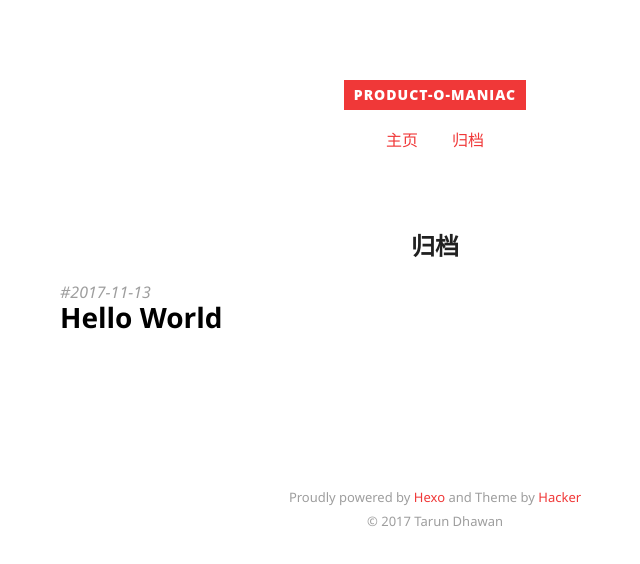
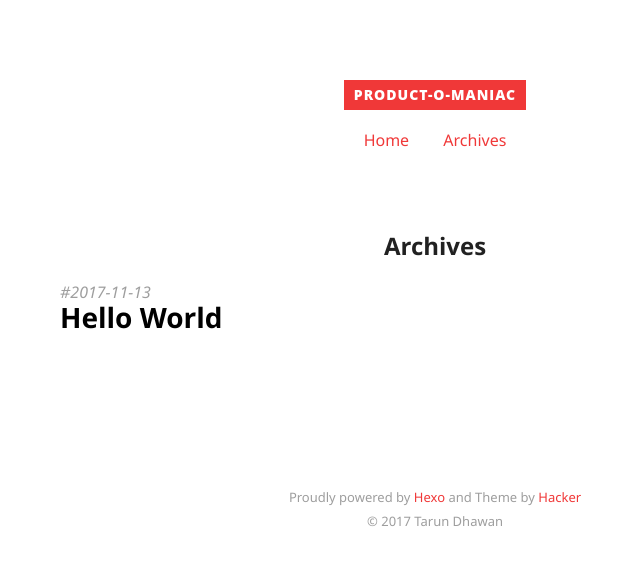
Before and after one commit to Tarunn/tarunn.github.io, a plain HTML site: page archives/index.html in a window 1280 px wide. Shown: the whole page, without its empty margins (205-845 px from the left). Drawn offline with Linux system fonts and the light colour scheme.

Commit message:
Site updated: 2017-11-13 22:59:14

```diff
--- a/archives/index.html
+++ b/archives/index.html
@@ -3,7 +3,7 @@
 <head>
   <meta charset="utf-8">
 
-  <title>归档 | Product-O-Maniac</title>
+  <title>Archives | Product-O-Maniac</title>
 
 
   <meta name="author" content="Tarun Dhawan">
@@ -45,9 +45,9 @@
   <nav class="site-navigation">
     <ul>
 
-        <li><a href="/">主页</a></li>
+        <li><a href="/">Home</a></li>
 
-        <li><a href="/archives">归档</a></li>
+        <li><a href="/archives">Archives</a></li>
 
     </ul>
   </nav>
@@ -58,7 +58,7 @@
 
 <article>
 
-  <h2 class="article-title ">归档</h2>
+  <h2 class="article-title ">Archives</h2>
 
   <div class="archive">
 
```
Also changed, not shown: 2017/11/13/hello-world/index.html (+2 -2 lines), about/index.html (+2 -2 lines), archives/2017/11/index.html (+3 -3 lines), archives/2017/index.html (+3 -3 lines), index.html (+3 -3 lines).
